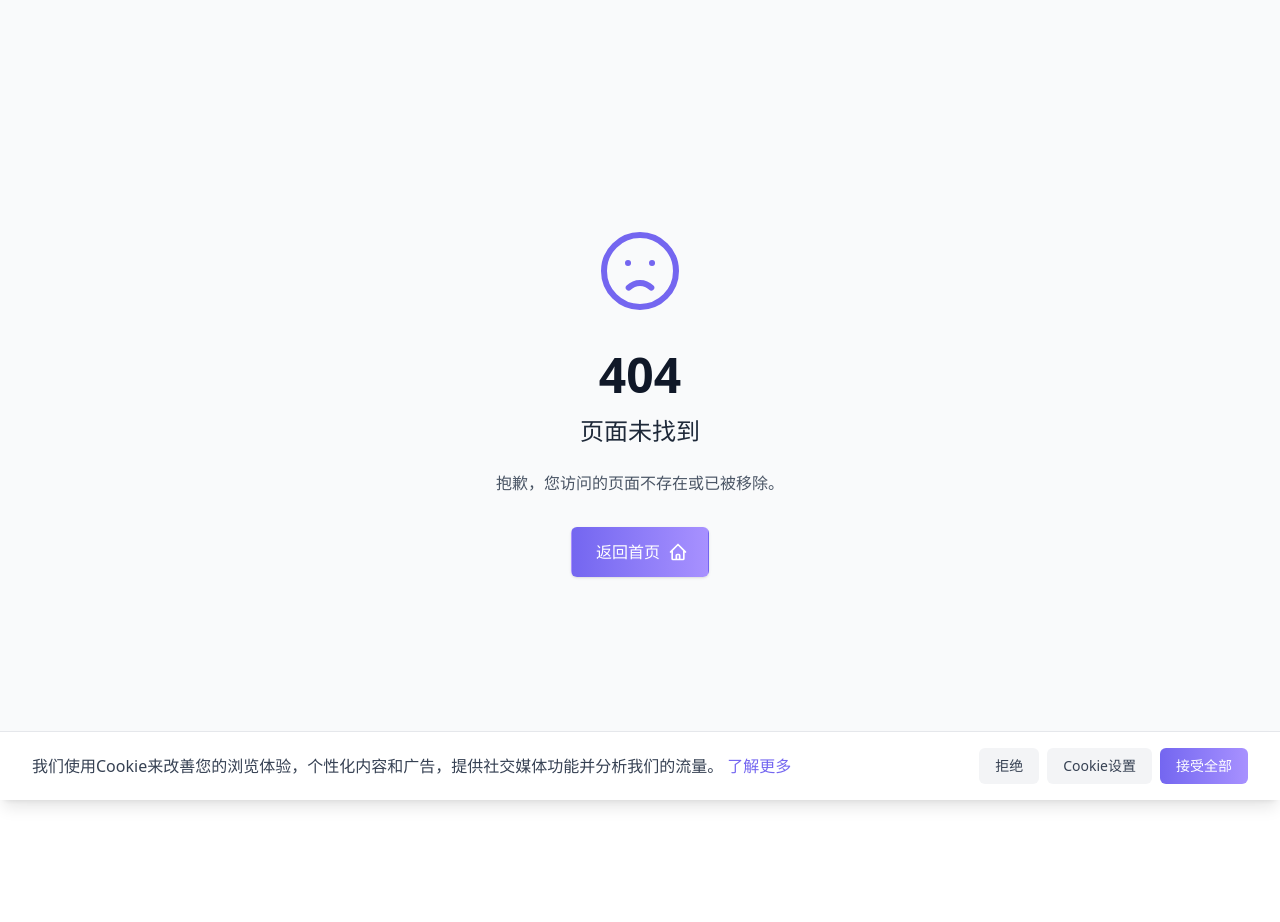
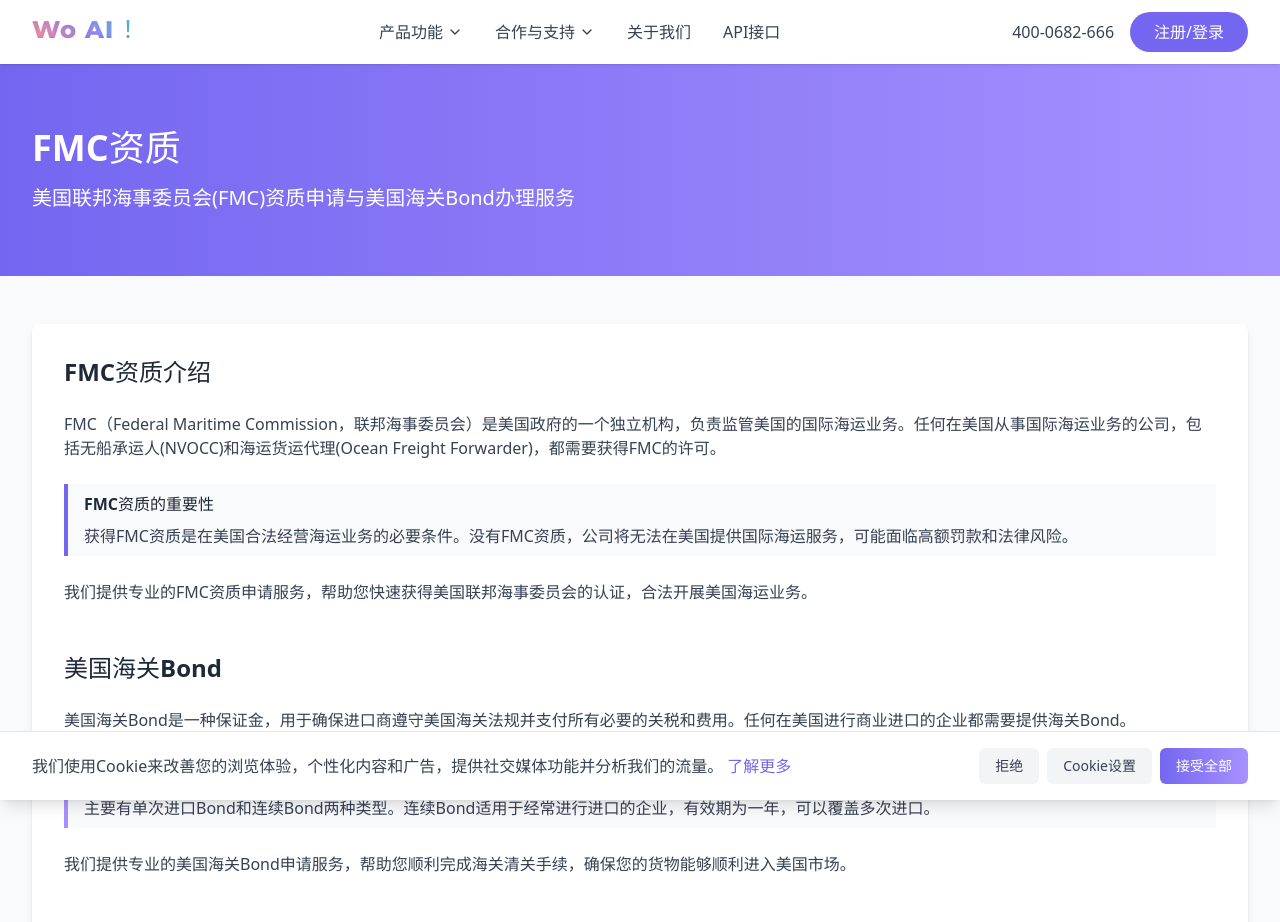
Before and after one commit to LeoYang9189/wooo, a React (Vite) app: page /fmc-qualification in a window 1280 px wide. Before the commit this address had no page. Shown: the top 922 px of the page. Before the commit the page ends 800 px from the top, so only its background shows below. Built offline with nearby package versions, Linux system fonts and the light colour scheme.

Commit message:
添加FMC资质页面，并更新导航菜单链接

```diff
--- a/src/components/AppContent.tsx
+++ b/src/components/AppContent.tsx
@@ -13,6 +13,7 @@ const Auth = lazy(() => import('./pages/Auth'));
 const Terms = lazy(() => import('./pages/Terms'));
 const Privacy = lazy(() => import('./pages/Privacy'));
 const CookieSettings = lazy(() => import('./pages/CookieSettings'));
+const FMCQualification = lazy(() => import('./pages/FMCQualification'));
 const NotFound = lazy(() => import('./pages/NotFound'));
 
 interface AppContentProps {
@@ -45,6 +46,7 @@ const AppContent = ({ isAIWobaoChatboxOpen, handleOpenChatbox, handleCloseChatbo
         <Route path="/terms" element={<Terms />} />
         <Route path="/privacy" element={<Privacy />} />
         <Route path="/cookie-settings" element={<CookieSettings />} />
+        <Route path="/fmc-qualification" element={<FMCQualification />} />
         <Route path="*" element={<NotFound />} />
       </Routes>
     </Suspense>
--- a/src/components/layout/Header.tsx
+++ b/src/components/layout/Header.tsx
@@ -387,14 +387,14 @@ const Header = () => {
                                   <FontAwesomeIcon icon={faFileAlt} className="mr-2 text-blue-500 w-4 h-4" />
                                   <span>美国公司EIN申请</span>
                                 </a>
-                                <a href="#us-customs-bond" className="flex items-center py-2 text-sm text-gray-600 hover:text-primary">
+                                <Link to="/fmc-qualification" className="flex items-center py-2 text-sm text-gray-600 hover:text-primary">
                                   <FontAwesomeIcon icon={faHandshake} className="mr-2 text-yellow-500 w-4 h-4" />
                                   <span>美国海关Bond</span>
-                                </a>
-                                <a href="#us-fmc-apply" className="flex items-center py-2 text-sm text-gray-600 hover:text-primary">
+                                </Link>
+                                <Link to="/fmc-qualification" className="flex items-center py-2 text-sm text-gray-600 hover:text-primary">
                                   <FontAwesomeIcon icon={faFileAlt} className="mr-2 text-yellow-500 w-4 h-4" />
                                   <span>美国FMC申请</span>
-                                </a>
+                                </Link>
                                 <a href="#canada-customs-bond" className="flex items-center py-2 text-sm text-gray-600 hover:text-primary">
                                   <FontAwesomeIcon icon={faHandshake} className="mr-2 text-yellow-500 w-4 h-4" />
                                   <span>加拿大海关Bond</span>
--- /dev/null
+++ b/src/components/pages/FMCQualification.tsx
@@ -0,0 +1,99 @@
+import React from 'react';
+import Header from '../layout/Header';
+import Footer from '../layout/Footer';
+import { motion } from 'framer-motion';
+
+const FMCQualification = () => {
+  return (
+    <>
+      <Header />
+      <main className="min-h-screen bg-gray-50">
+        {/* 页面标题 */}
+        <section className="bg-gradient-to-r from-primary to-secondary text-white py-16">
+          <div className="container-custom">
+            <motion.h1
+              className="text-3xl md:text-4xl font-bold mb-4"
+              initial={{ opacity: 0, y: 20 }}
+              animate={{ opacity: 1, y: 0 }}
+              transition={{ duration: 0.5 }}
+            >
+              FMC资质
+            </motion.h1>
+            <motion.p
+              className="text-lg md:text-xl max-w-3xl"
+              initial={{ opacity: 0, y: 20 }}
+              animate={{ opacity: 1, y: 0 }}
+              transition={{ duration: 0.5, delay: 0.1 }}
+            >
+              美国联邦海事委员会(FMC)资质申请与美国海关Bond办理服务
+            </motion.p>
+          </div>
+        </section>
+
+        {/* 主要内容区域 */}
+        <section className="py-12">
+          <div className="container-custom">
+            <div className="bg-white rounded-lg shadow-md p-6 md:p-8">
+              <h2 className="text-2xl font-bold text-gray-800 mb-6">FMC资质介绍</h2>
+
+              <div className="space-y-6">
+                <p className="text-gray-700">
+                  FMC（Federal Maritime Commission，联邦海事委员会）是美国政府的一个独立机构，负责监管美国的国际海运业务。任何在美国从事国际海运业务的公司，包括无船承运人(NVOCC)和海运货运代理(Ocean Freight Forwarder)，都需要获得FMC的许可。
+                </p>
+
+                <div className="border-l-4 border-primary pl-4 py-2 bg-gray-50">
+                  <h3 className="font-semibold text-gray-800">FMC资质的重要性</h3>
+                  <p className="text-gray-700 mt-2">
+                    获得FMC资质是在美国合法经营海运业务的必要条件。没有FMC资质，公司将无法在美国提供国际海运服务，可能面临高额罚款和法律风险。
+                  </p>
+                </div>
+
+                {/* 这里将根据您提供的信息添加更多内容 */}
+                <p className="text-gray-700">
+                  我们提供专业的FMC资质申请服务，帮助您快速获得美国联邦海事委员会的认证，合法开展美国海运业务。
+                </p>
+              </div>
+
+              {/* 美国海关Bond部分 */}
+              <div className="mt-12">
+                <h2 className="text-2xl font-bold text-gray-800 mb-6">美国海关Bond</h2>
+
+                <div className="space-y-6">
+                  <p className="text-gray-700">
+                    美国海关Bond是一种保证金，用于确保进口商遵守美国海关法规并支付所有必要的关税和费用。任何在美国进行商业进口的企业都需要提供海关Bond。
+                  </p>
+
+                  <div className="border-l-4 border-secondary pl-4 py-2 bg-gray-50">
+                    <h3 className="font-semibold text-gray-800">海关Bond的类型</h3>
+                    <p className="text-gray-700 mt-2">
+                      主要有单次进口Bond和连续Bond两种类型。连续Bond适用于经常进行进口的企业，有效期为一年，可以覆盖多次进口。
+                    </p>
+                  </div>
+
+                  {/* 这里将根据您提供的信息添加更多内容 */}
+                  <p className="text-gray-700">
+                    我们提供专业的美国海关Bond申请服务，帮助您顺利完成海关清关手续，确保您的货物能够顺利进入美国市场。
+                  </p>
+                </div>
+              </div>
+
+              {/* 联系我们部分 */}
+              <div className="mt-12 bg-gray-50 p-6 rounded-lg border border-gray-200">
+                <h2 className="text-xl font-bold text-gray-800 mb-4">需要帮助？</h2>
+                <p className="text-gray-700 mb-4">
+                  如果您对FMC资质申请或美国海关Bond有任何疑问，或者需要专业的申请服务，请随时联系我们。
+                </p>
+                <button className="btn-primary">
+                  联系我们
+                </button>
+              </div>
+            </div>
+          </div>
+        </section>
+      </main>
+      <Footer />
+    </>
+  );
+};
+
+export default FMCQualification;
```
